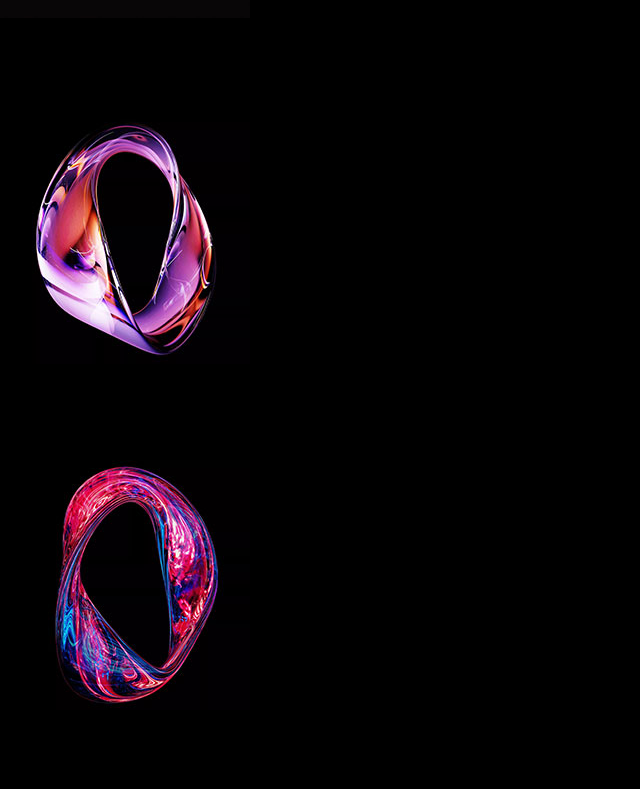
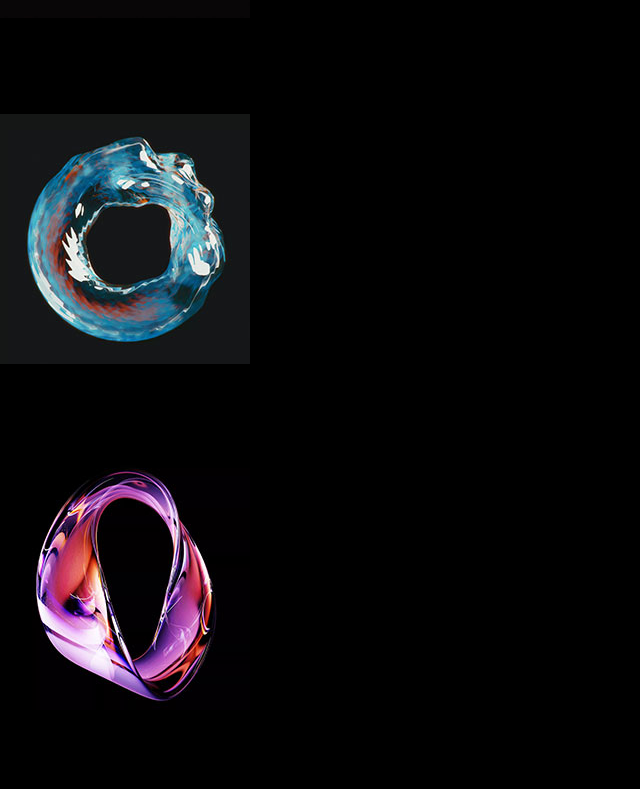
Before and after one commit to Hamid-zx/hamidzia, a React (Vite) app: page / in a window 1280 px wide. Shown: the part 1731-2520 px from the top of the page, without its empty margins (0-640 px from the left). Built offline with nearby package versions, Linux system fonts and the light colour scheme.

Commit message:
Updated portfolio website with new features

```diff
--- a/src/constants/index.js
+++ b/src/constants/index.js
@@ -49,6 +49,14 @@
     href: "https://vastuspaze-by-hamidzia.netlify.app/",
   },
   {
+    title: "Streamerzz",
+    image: project1,
+    description:
+      "Developed a fully-responsive SaaS landing page for Streamer, leveraging React.js, Tailwind CSS, and Framer Motion. The platform optimizes streaming performance and provides real-time analytics for gamers, ensuring a seamless and dynamic user experience.",
+    technologies: ["HTML", "CSS", "React.js", "TailwindCSS", "Framer-Motion"],
+    href: "https://streamerzz-by-hamidzia.vercel.app/",
+  },
+  {
     title: "My Portfolio",
     image: project3,
     description:
```
Also changed, not shown: src/assets/raviKumarLogo.webp (deleted), src/assets/raviKumarProfile.webp (deleted).
